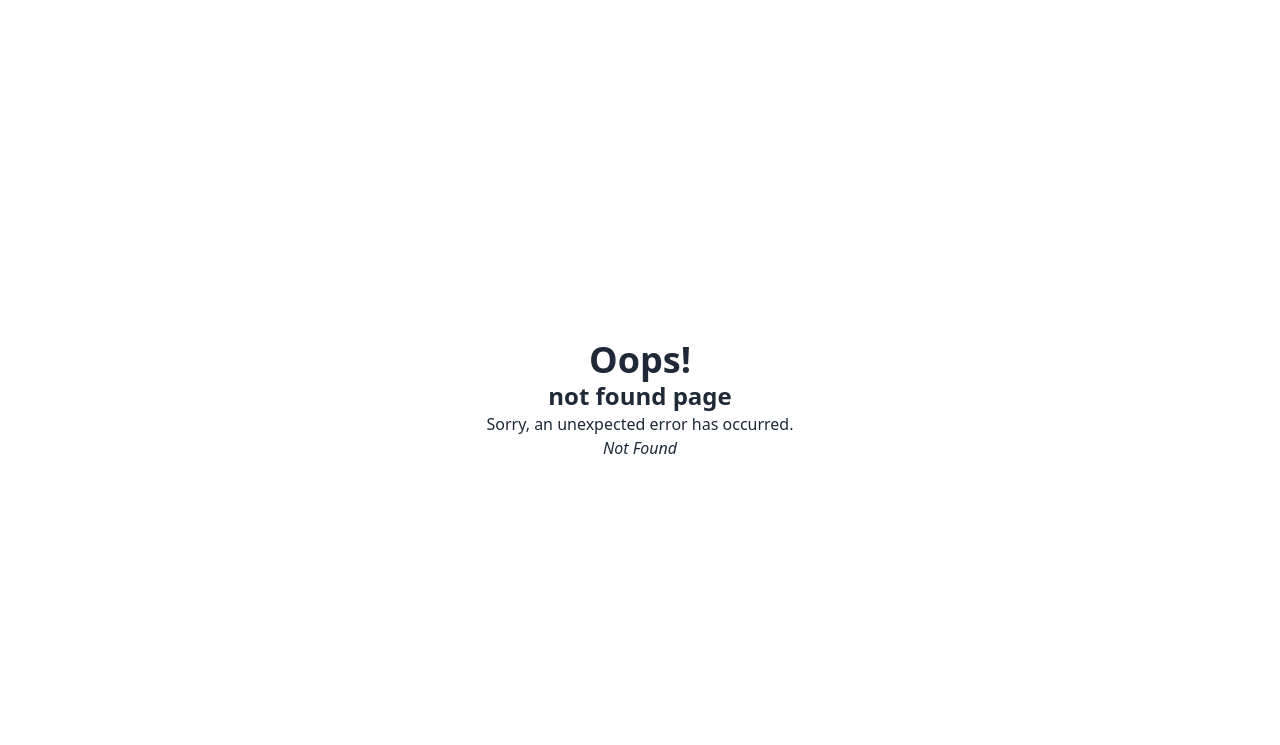
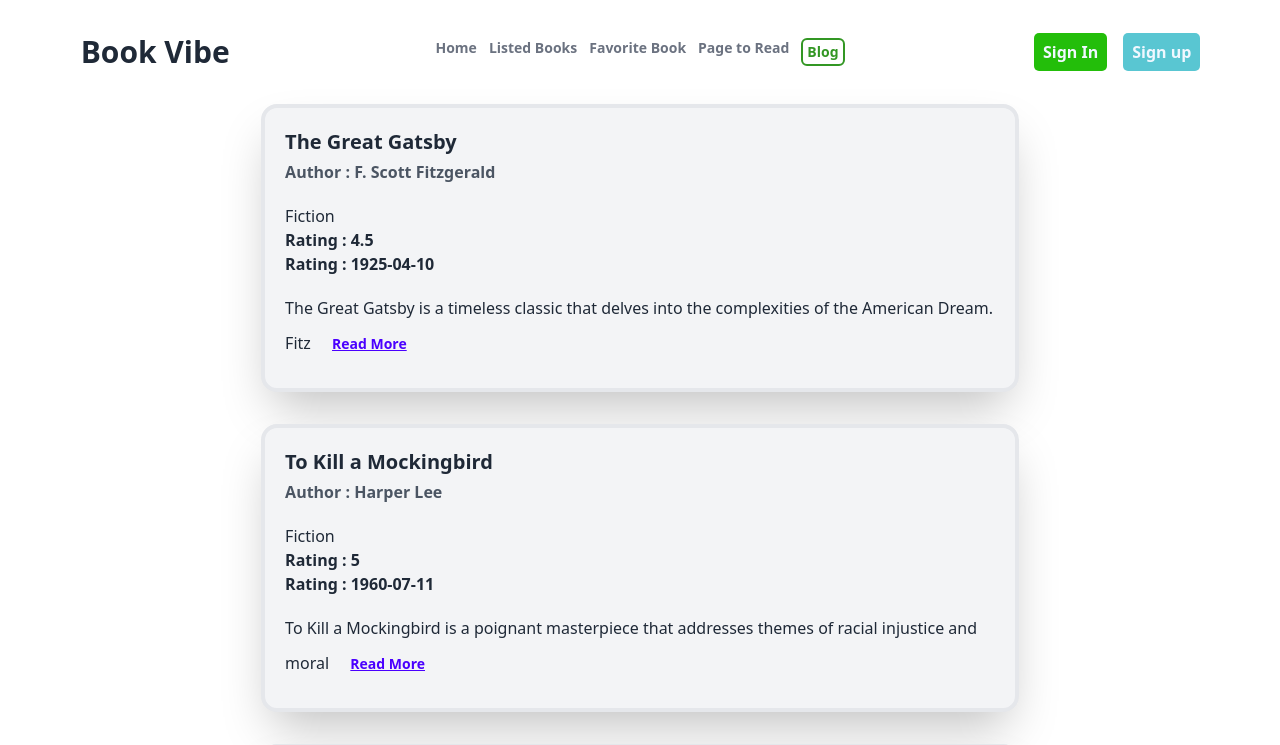
Before and after one commit to ShahAlom47/Assignment-8-React-Route, a React (Vite) app: page /blog in a window 1280 px wide. Before the commit this address had no page. Shown: the top 745 px of the page. Built offline with nearby package versions, Linux system fonts and the light colour scheme.

Commit message:
add blog section

```diff
--- /dev/null
+++ b/public/BlogData.json
@@ -0,0 +1,76 @@
+{
+    "reviews": [
+      {
+        "title": "The Great Gatsby",
+        "author": "F. Scott Fitzgerald",
+        "rating": 4.5,
+        "review": "The Great Gatsby is a timeless classic that delves into the complexities of the American Dream. Fitzgerald's prose is elegant, and his characters are vividly portrayed. However, the slow pacing may not appeal to all readers.",
+        "image": "great_gatsby.jpg",
+        "genre": "Fiction",
+        "date_published": "1925-04-10"
+      },
+      {
+        "title": "To Kill a Mockingbird",
+        "author": "Harper Lee",
+        "rating": 5,
+        "review": "To Kill a Mockingbird is a poignant masterpiece that addresses themes of racial injustice and moral growth. Harper Lee's storytelling is compelling, and her characters are unforgettable. A must-read for all ages.",
+        "image": "to_kill_mockingbird.jpg",
+        "genre": "Fiction",
+        "date_published": "1960-07-11"
+      },
+      {
+        "title": "1984",
+        "author": "George Orwell",
+        "rating": 4.8,
+        "review": "1984 is a chilling dystopian novel that remains eerily relevant today. Orwell's depiction of a totalitarian regime is both terrifying and thought-provoking. The bleak atmosphere and profound ideas make it a must-read for fans of speculative fiction.",
+        "image": "1984.jpg",
+        "genre": "Science Fiction",
+        "date_published": "1949-06-08"
+      },
+      {
+        "title": "Pride and Prejudice",
+        "author": "Jane Austen",
+        "rating": 4.7,
+        "review": "Pride and Prejudice is a delightful romantic comedy of manners. Austen's wit and social commentary shine through her memorable characters and sparkling dialogue. A timeless classic that continues to enchant readers.",
+        "image": "pride_and_prejudice.jpg",
+        "genre": "Romance",
+        "date_published": "1813-01-28"
+      },
+      {
+        "title": "The Catcher in the Rye",
+        "author": "J.D. Salinger",
+        "rating": 4,
+        "review": "The Catcher in the Rye is a coming-of-age novel that captures the disillusionment of adolescence. Salinger's protagonist, Holden Caulfield, is both endearing and frustrating as he navigates the complexities of growing up. While some may find the narrative meandering, its impact on literature is undeniable.",
+        "image": "catcher_in_the_rye.jpg",
+        "genre": "Fiction",
+        "date_published": "1951-07-16"
+      },
+      {
+        "title": "The Lord of the Rings",
+        "author": "J.R.R. Tolkien",
+        "rating": 5,
+        "review": "The Lord of the Rings is a monumental fantasy epic that transports readers to a richly imagined world. Tolkien's masterful world-building, epic battles, and themes of friendship and heroism make it a timeless classic. A must-read for fantasy enthusiasts.",
+        "image": "lord_of_the_rings.jpg",
+        "genre": "Fantasy",
+        "date_published": "1954-07-29"
+      },
+      {
+        "title": "The Hitchhiker's Guide to the Galaxy",
+        "author": "Douglas Adams",
+        "rating": 4.9,
+        "review": "The Hitchhiker's Guide to the Galaxy is a hilarious and inventive science fiction romp across the universe. Adams' wit and imagination shine through in every page, making it a joy to read for fans of humor and speculative fiction.",
+        "image": "hitchhikers_guide.jpg",
+        "genre": "Science Fiction",
+        "date_published": "1979-10-12"
+      },
+      {
+        "title": "Harry Potter and the Philosopher's Stone",
+        "author": "J.K. Rowling",
+        "rating": 4.8,
+        "review": "Harry Potter and the Philosopher's Stone is a magical adventure that captivates readers of all ages. Rowling's wizarding world is filled with wonder and excitement, and her characters are lovable and relatable. The start of an unforgettable journey.",
+        "image": "harry_potter_philosophers_stone.jpg",
+        "genre": "Fantasy",
+        "date_published": "1997-06-26"
+      }
+    ]
+  }
--- /dev/null
+++ b/src/Component/Blog.jsx
@@ -0,0 +1,27 @@
+import { useEffect, useState } from "react";
+import DisplayBlogCard from "./DisplayBlogCard";
+
+
+const Blog = () => {
+
+    const [blogDatas, setBlogDatas] = useState([])
+
+    useEffect(() => {
+        fetch('../BlogData.json')
+            .then(res => res.json())
+            .then(data => setBlogDatas(data.reviews))
+
+    }, [])
+
+
+    console.log(blogDatas);
+    return (
+        <div className=" ">
+           {
+            blogDatas.map((blog,index)=> <DisplayBlogCard key={index} blog={blog}></DisplayBlogCard>)
+           }
+        </div>
+    );
+};
+
+export default Blog;
--- /dev/null
+++ b/src/Component/DisplayBlogCard.jsx
@@ -0,0 +1,36 @@
+import { useState } from "react";
+import PropTypes from 'prop-types';
+
+const DisplayBlogCard = ({ blog }) => {
+    const { title, author, rating, review, genre, date_published } = blog;
+
+    const [read,setrRead]=useState(false);
+
+    const handelReadBtn = ()=>{
+        setrRead(!read);
+
+    }
+    return (
+        <div>
+            <div className="card mb-8 bg-gray-100 border-4 shadow-2xl lg:w-8/12 m-auto">
+                <div className=" space-y-1 p-5">
+                    <h2 className="card-title">{title}</h2>
+                    <p className="text-gray-600 font-semibold">Author : {author}</p>
+                    <div className="flex flex-col  justify-start  py-4">
+                        <p className="  tex-gray-500 font-medium inline">{genre}</p>
+                        <p className="font-semibold"> Rating : {rating}</p>
+                        <p className="font-semibold"> Rating : {date_published}</p>
+                    </div>
+                    <p>{read? review: (review.slice(0,100))}{' '} <button onClick={handelReadBtn} className="btn btn-link">{read?'Read Less':"Read More"}</button> </p>
+
+                </div>
+            </div>
+
+        </div>
+    );
+};
+
+export default DisplayBlogCard;
+DisplayBlogCard.propTypes = {
+    blog:PropTypes.object.isRequired
+    }
--- a/src/Component/DisplayFavBook.jsx
+++ b/src/Component/DisplayFavBook.jsx
@@ -1,10 +1,10 @@
 import { Link } from "react-router-dom";
-
+import PropTypes from 'prop-types';
 
 const DisplayFavBook = ({ book }) => {
     console.log(book);
 
-    const { bookId, image, bookName, author, tags, rating, category } = book;
+    const { bookId, image, bookName, author,  rating, category } = book;
     return (
         <div className="my-10">
             <div className=" rounded-lg border-4 p-5 flex gap-2 w-6/12 m-auto">
@@ -30,3 +30,6 @@ const DisplayFavBook = ({ book }) => {
 };
 
 export default DisplayFavBook;
+DisplayFavBook.propTypes = {
+    book:PropTypes.object.isRequired
+    }
--- a/src/Component/ListedBooks.jsx
+++ b/src/Component/ListedBooks.jsx
@@ -29,10 +29,6 @@ useEffect(() => {
             // setSortData(data);
         });
 }, []);
-
-
-
-
 
 
     const localWishData = getLocalStoreData('wishList')
--- a/src/Component/Navbar.jsx
+++ b/src/Component/Navbar.jsx
@@ -20,10 +20,11 @@ const Navbar = () => {
             </div>
             <div className="navbar-center hidden lg:flex">
                 <ul className="menu menu-horizontal px-1 space-x-3">
-                    <NavLink className='font-semibold text-gray-500 hover:bg-slate-200 rounded-md' to={'/'}>Home</NavLink>
-                  <NavLink to={'/listedBook'} className='font-semibold hover:bg-slate-200 rounded-md text-gray-500'>Listed Books</NavLink>
-                  <NavLink to={'/favorit'} className='font-semibold hover:bg-slate-200 rounded-md text-gray-500'>Favorite Book</NavLink>
+                    <NavLink to={'/'} className='font-semibold text-gray-500 hover:bg-slate-200 rounded-md' >Home</NavLink>
+                    <NavLink to={'/listedBook'} className='font-semibold hover:bg-slate-200 rounded-md text-gray-500'>Listed Books</NavLink>
+                    <NavLink to={'/favorit'} className='font-semibold hover:bg-slate-200 rounded-md text-gray-500'>Favorite Book</NavLink>
                     <NavLink to={'/pageRead'} className='font-semibold text-gray-500 hover:bg-slate-200 rounded-md'> Page to Read</NavLink>
+                    <NavLink to={'/blog'} className='font-semibold text-gray-500 hover:bg-slate-200 rounded-md'> Blog</NavLink>
                 </ul>
             </div>
             <div className="navbar-end">
--- a/src/main.jsx
+++ b/src/main.jsx
@@ -13,6 +13,7 @@ import ListedBooks from './Component/ListedBooks';
 import PageToRead from './Component/PageToRead';
 import BookDetails from './Component/BookDetails';
 import FavoriteBook from './Component/FavoriteBook';
+import Blog from './Component/Blog';
 
 const router = createBrowserRouter([
   {
@@ -45,6 +46,11 @@ const router = createBrowserRouter([
         element: <FavoriteBook></FavoriteBook>,
 
       },
+      {
+        path: "/blog",
+        element:<Blog></Blog>,
+
+      },
     ]
   },
 ]);
```
Also changed, not shown: src/Component/WishlistBook.jsx (+0 -25 lines).
